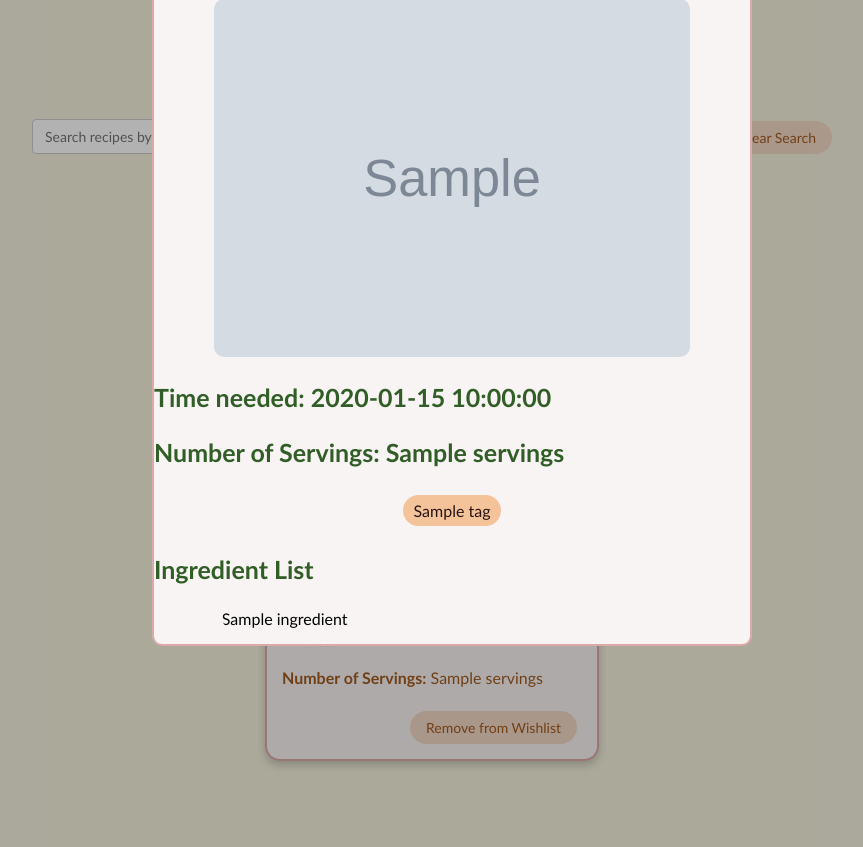
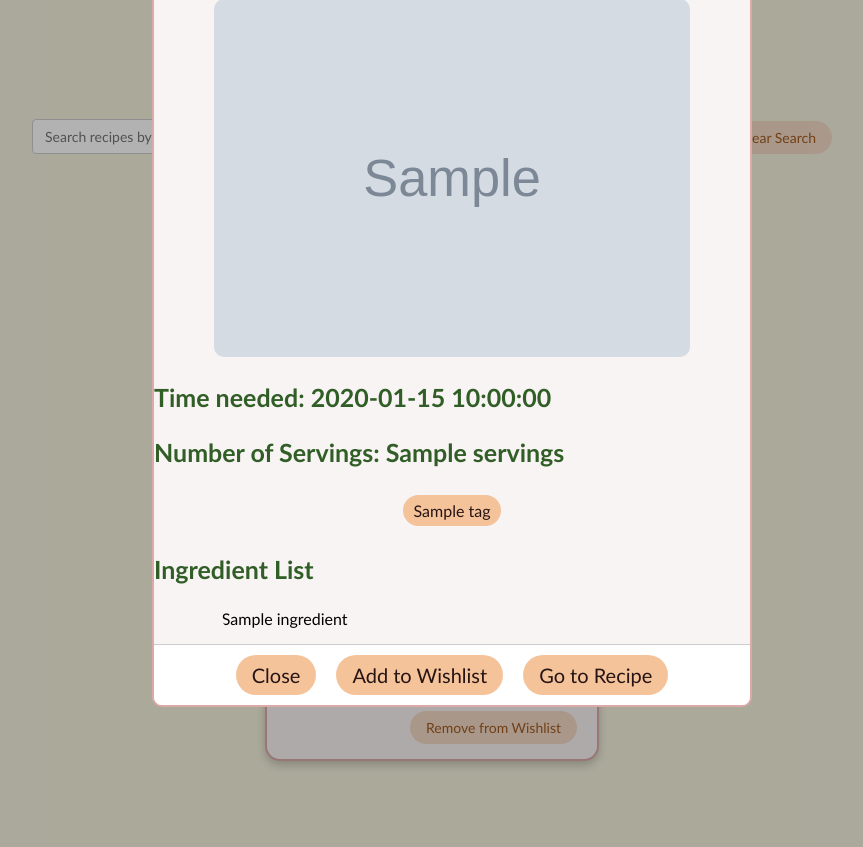
Before and after one commit to kaylaxu15/pantry_2_plate, a Flask app: template templates/wishlist.html in a window 1280 px wide, after a click that opens the changed part. Shown: the part 149-996 px from the top of the page, without its empty margins (208-1071 px from the left). Run offline with Flask 3, Linux system fonts and the light colour scheme; the template is opened without the code that fills it: most values are stand-ins (such as "Sample title", 1, 10 or a date in 2020); grey boxes marked "Sample" are stand-in pictures; some libraries are stand-ins or nearby versions.

Commit message:
add modal footer to wishlist modal

```diff
--- a/templates/wishlist.html
+++ b/templates/wishlist.html
@@ -114,6 +114,14 @@
                                 <li>{{ ingredient }}</li>
                             {% endfor %}
                         </ul>
+                        <div class="modal-footer">
+                            <button style="font-size:20px; padding: 8px 16px;" onMouseOver="this.style.backgroundColor='#ce8c56'" onMouseOut="this.style.backgroundColor='#f5c39a'" onclick="closeModal('modal{{ loop.index }}')">Close</button>
+                            <form id="wishlistForm{{ loop.index }}" onsubmit="addToWishlist(event)" method="post">
+                                <input type="hidden" name="recipe_id" value="{{ recipe._id }}">
+                                <button style="font-size:20px; padding: 8px 16px;" onMouseOver="this.style.backgroundColor='#ce8c56'" onMouseOut="this.style.backgroundColor='#f5c39a'">Add to Wishlist</button>
+                            </form>
+                            <button style="font-size:20px; padding: 8px 16px;" onMouseOver="this.style.backgroundColor='#ce8c56'" onMouseOut="this.style.backgroundColor='#f5c39a'" onclick="window.location.href='/recipe_page?recipe={{recipe._id}}'">Go to Recipe</button>
+                        </div>
                     </div>
                 </div>
             {% endfor %}
```
